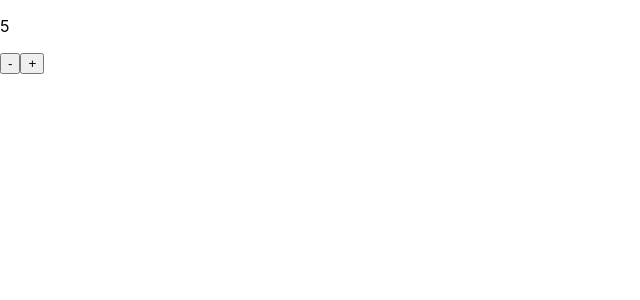
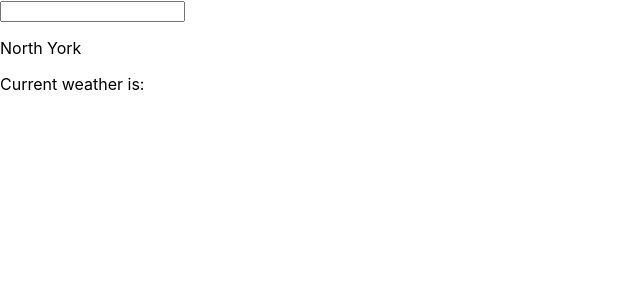
Before and after one commit to venwerem/react-learning, a React (Create React App) app: page / in a window 1280 px wide. Shown: the top 300 px of the page, without its empty margins (0-640 px from the left). Built offline with nearby package versions, Linux system fonts and the light colour scheme; no server answers.

Commit message:
simple weather

```diff
--- a/src/App.js
+++ b/src/App.js
@@ -1,46 +1,64 @@
-import logo from './logo.svg';
-import React, {useState} from 'react';
-import './App.css';
 
-// This is called a fragment in React
-{/* <></> */}
-
-// React Life cycle
-
-// When an action is carried out,
-// The state of the application changes
-// The app re-renders to update the application
-
-// React Hooks
-
-// useState
-// 1. Initial State
-// 2. Set the new state
-
-// useEffect
+import React, {useState, useEffect} from 'react';
 
 
+// Whatever is in the useEffect logic runs when
+// When the app loads for the first time.
+// Within my useEffect, do something that causes the state to change
+// And re-render the application
+// When using useEffect, you need to add a dependency
+// A dependency is value or set of value that trigger a re-renders once it is changed
+
 const App = () => {
-  const [value, setValue] = useState(5)
+ const [location, setLocation] = useState("")
+ const [longitude, setLongitude] = useState("")
+ const [latitude, setLatitude] = useState("")
+ const [weather, setWeather] = useState("")
 
-  const handleSubstraction = () => {
-    setValue(value - 1)
+  useEffect(() => {
+    loadInitialWeather()
+  }, [])
+
+
+  const loadInitialWeather = async (location = 'North York') => {
+    const response = await fetch(`https://nominatim.openstreetmap.org/search.php?q=${location}&format=jsonv2`)
+    const data = await response.json();
+    const firstData = data[0]
+    setLongitude(firstData.lon)
+    setLatitude(firstData.lat)
+    const weatherResponse = await fetch(`https://api.open-meteo.com/v1/forecast?latitude=${firstData.lat}&longitude=${firstData.lon}&current_weather=true`)
+    const weatherData = await weatherResponse.json();
+
+    console.log(weatherData, 'weatherData');
+    setWeather(weatherData.current_weather.temperature)
   }
 
-  const handleAddition = () => {
-    setValue(value + 1)
+  const handleLocation = async (event) => {
+    console.log(event, 'event');
+    setLocation(event.target.value)
+    loadInitialWeather(event.target.value)
+
   }
 
+  return (
+    <>
+    <input value={location} onChange={handleLocation} />
 
-  return (
-  <div>
-    <p>{value}</p>
-    <button onClick={handleSubstraction}>-</button>
-    <button onClick={handleAddition}>+</button>
-  </div>)
+    <p>{location || 'North York'}</p>
+    <p>{latitude}</p>
+    <p>{longitude}</p>
+    <p>Current weather is: {weather}</p>
+    </>
+  )
 }
 
 
 
 
 export default App;
+
+
+// API Weather
+// https://api.open-meteo.com/v1/forecast?latitude=43.7543263&longitude=-79.44911696639593&current_weather=true
+// Get Latitude/Longitude
+// https://nominatim.openstreetmap.org/search.php?q=North York&format=jsonv2
```
Also changed, not shown: src/Calculator.js (added, +96 -0 lines).
